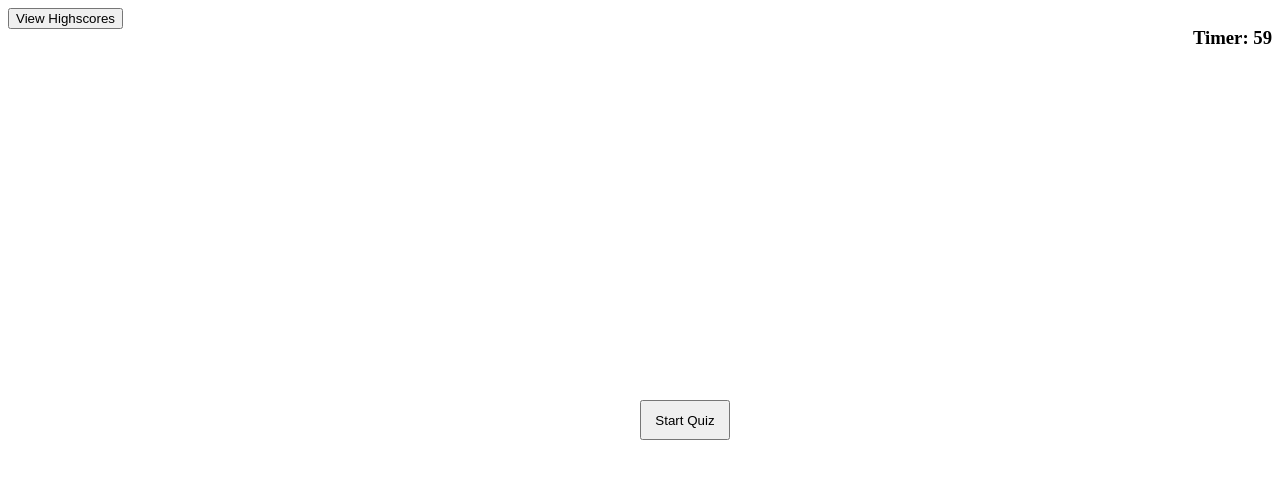
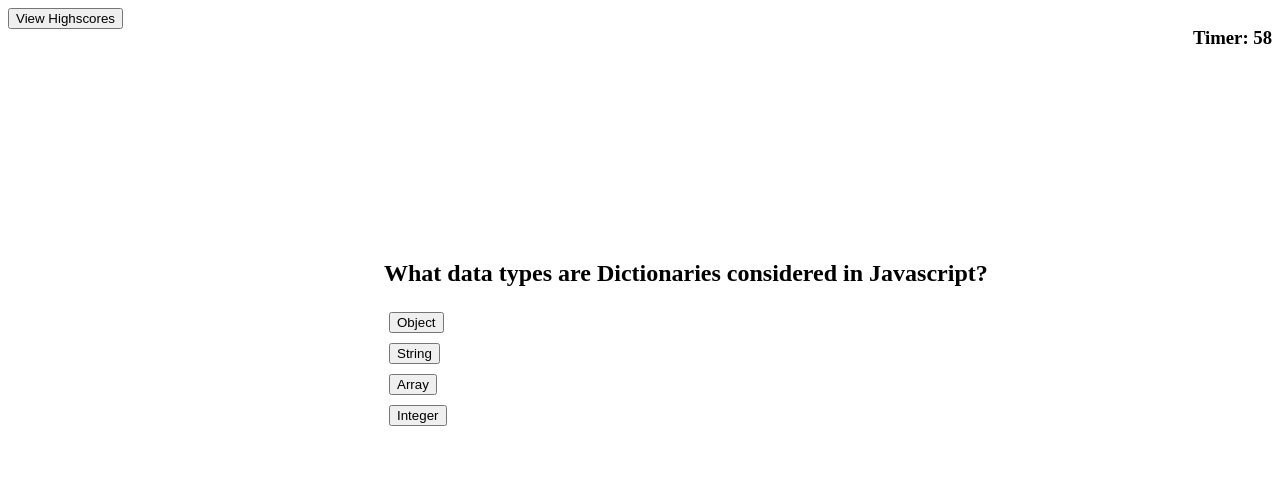
Before and after one commit to themanwiththeplan-eng/javascript-coding-quiz, a plain HTML site: page index.html in a window 1280 px wide. Both pictures are taken after a click on the button "Start Quiz". Drawn offline with Linux system fonts and the light colour scheme.

Commit message:
implemented a function to go to next question, continue to work towards better implementation using easier to use functions

```diff
--- a/assets/css/style.css
+++ b/assets/css/style.css
@@ -8,8 +8,53 @@
 .start{
     height: 40px;
     width: 90px;
+
 }
 .timer-div{
     display:flex;
     float: right;
 }
+#quiz{
+    display:flex;
+}
+.quiz-intro{
+    display:flex;
+    flex-direction: column;
+    margin: auto;
+    position:absolute;
+    top: 30%;
+    left: 30%;
+}
+.question{
+    display:none;
+    flex-direction:column;
+    justify-content: space-evenly;
+    margin: auto;
+    position: absolute;
+    top: 30%;
+    left: 30%;
+}
+.answerOne{
+    width: fit-content;
+    height: fit-content;
+    margin: 5px;
+    justify-content: space-evenly;
+}
+.answerTwo{
+    width: fit-content;
+    height: fit-content;
+    margin: 5px;
+    justify-content: space-evenly;
+}
+.answerThree{
+    width: fit-content;
+    height: fit-content;
+    margin: 5px;
+    justify-content: space-evenly;
+}
+.answerFour{
+    width: fit-content;
+    height: fit-content;
+    margin: 5px;
+    justify-content: space-evenly;
+}
--- a/assets/js/script.js
+++ b/assets/js/script.js
@@ -1,18 +1,56 @@
+var oneEl = document.querySelector('.answerOne');
+var twoEl = document.querySelector('.answerTwo');
+var threeEl = document.querySelector('.answerThree');
+var fourEl = document.querySelector('.answerFour');
 var startEl = document.querySelector('.start');
 var timerEl = document.querySelector('.timer');
-var count = 61;
+var introEl = document.querySelector('.quiz-intro');
+var rightWrong = document.querySelector('.right')
+var questionAsked = document.querySelector('.question-asked')
+var count = 60;
+var questionArr = ["What data types are Dictionaries considered in Javascript?", "What is the correct declaration of a for loop?", "What is an array in javascript?", "What is the correct way to get an element by id in javascript?", "How do you set an item in localStorage using javascript?"]
+var answerOne = ["Object", "String",  "Array",  "Integer"];
+var answerTwo = ["for(var i = 0 i < 1 i--){}", "for(var i=1, i < 2, i++{}", "for(var i = 0; i < 0; i++){};", "for( var i<1 i=2 i--);"]
+startEl.textContent = `Start Quiz`;
+startEl.addEventListener('click', startQuiz);
+var score = '';
+var questionAsk = 0;
 
-startEl.addEventListener('click', countdown);
+function startQuiz(){
 
-function countdown(){
     var timerDecrement = setInterval(function(){
-        if(count > 1){
+
+
+        if(count > 0){
             count--;
             timerEl.textContent = `Timer: ${count}`
         }else{
-            timerEl.textContent = '';
+            timerEl.textContent = `Quiz over your score was ${score}`;
             clearInterval(timerDecrement);
         }
     }, 1000)
+    document.getElementById('quiz').style.display = "none";
+    document.getElementById('starter').style.display = "none";
+
+    document.getElementById('questions').style.display = "flex";
+    questionAsked.textContent = `${questionArr[questionAsk]}`;
+    oneEl.innerHTML = answerOne[0];
+    twoEl.innerHTML = answerOne[1];
+    threeEl.innerHTML = answerOne[2];
+    fourEl.innerHTML = answerOne[3];
 
 }
+oneEl.addEventListener('click',function(){
+    score += 5
+    questionAsked.textContent = questionArr[1];
+    oneEl.innerHTML = answerTwo[0];
+    twoEl.innerHTML = answerTwo[1];
+    threeEl.innerHTML = answerTwo[2];
+    fourEl.innerHTML = answerTwo[3];
+    rightWrong.textContent = "Right Good Job";
+    console.log(score);
+});
+
+function wrongAnswerOne(){
+    questionAsked.textContent = questionArr[questionAsk++];
+}
--- a/index.html
+++ b/index.html
@@ -12,9 +12,27 @@
     <div class="timer-div">
         <h3 class="timer"></h3>
     </div>
-    <div class="start-button">
+    <div class="quiz-intro" id="quiz">
+        <h2>Coding Quiz Challenge</h2>
+        <p>
+            This quiz will be an assessment of you're knowledge of javascript. It will subtract from your time if you get a question <br/>
+            wrong and will add to your score when you get a question right.
+        </p>
+    </div>
+    <div class="question" id="questions">
+        <h2 class="question-asked"></h2>
+        <button class="answerOne"></button>
+        <button class="answerTwo"></button>
+        <button class="answerThree"></button>
+        <button class="answerFour"></button>
+
+        <p class="right">
+
+        </p>
+    </div>
+    <div class="start-button" id="starter">
         <button class="start">
-            Start Quiz
+
         </button>
     </div>
     <script src="./assets/js/script.js"></script>
```
